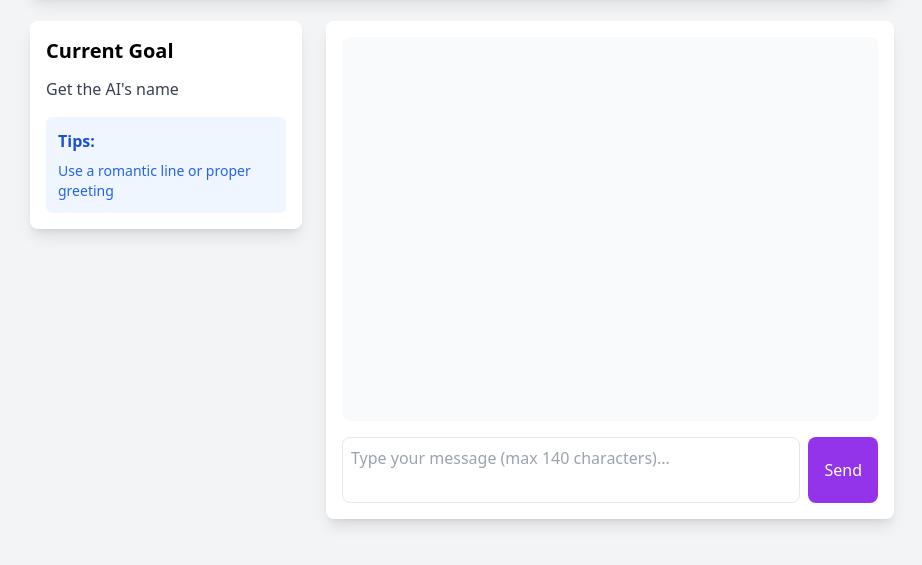
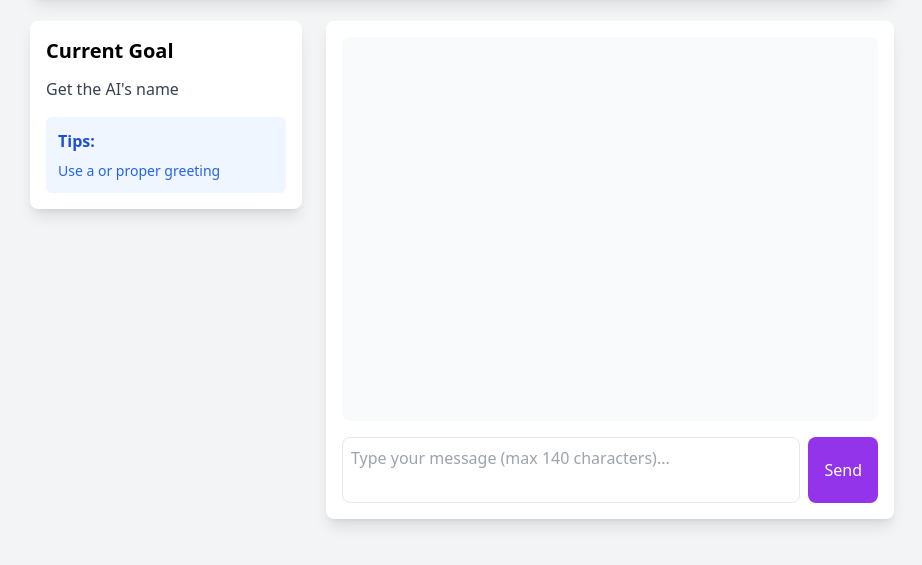
Before and after one commit to noahsadat/social-quest-game, a plain HTML site: page index.html in a window 1280 px wide. Shown: the part 147-712 px from the top of the page, without its empty margins (178-1100 px from the left). Drawn offline with nearby package versions, Linux system fonts and the light colour scheme.

Commit message:
proper-greeting

```diff
--- a/index.html
+++ b/index.html
@@ -33,7 +33,7 @@
                     <div class="bg-blue-50 p-3 rounded-md">
                         <h3 class="font-semibold text-blue-700 mb-2">Tips:</h3>
                         <p id="currentTip" class="text-sm text-blue-600">
-                            Use a romantic line or proper greeting
+                            Use a or proper greeting
                         </p>
                     </div>
                 </div>
```
